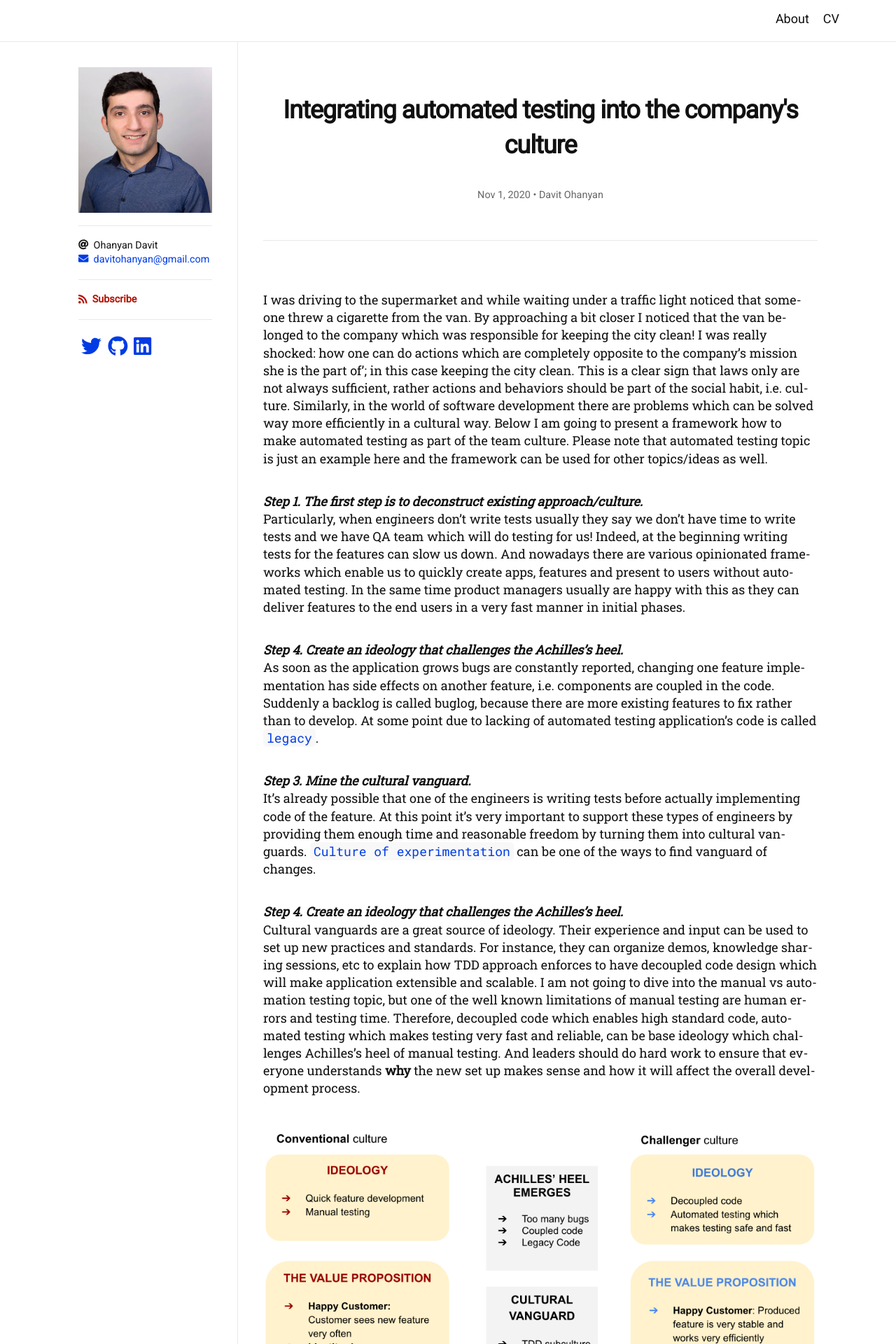
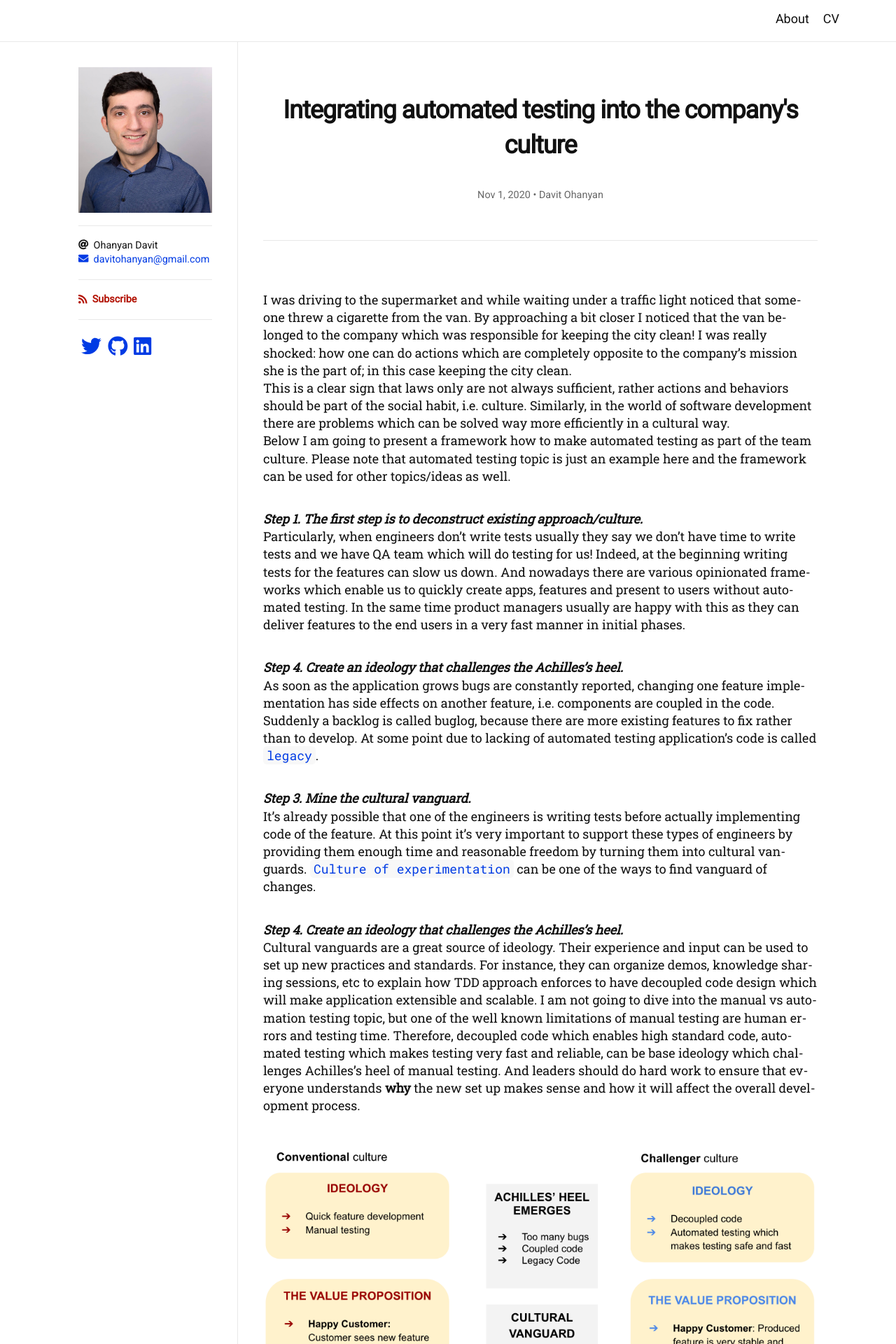
Before and after one commit to OhDavit/ohDavit.github.io, a Jekyll site: the page built from _posts/2020-11-01-culture-change.md, in a window 1280 px wide. Shown: the top 1920 px of the page at 70% size. Built offline with Jekyll 4.4.1, drawn with Linux system fonts in a browser that asks for light colours; nearby versions of some CDN libraries; some web fonts are replaced; comment, search, counter and statistics services are not loaded.

Commit message:
last commit

```diff
--- a/_posts/2020-11-01-culture-change.md
+++ b/_posts/2020-11-01-culture-change.md
@@ -5,7 +5,7 @@ author: Davit Ohanyan
 ---
 
 I was driving to the supermarket and while waiting under a traffic light noticed that someone threw a cigarette from the van. By approaching a bit closer I noticed that the van belonged to the company which was responsible for keeping the city clean!
-I was really shocked: how one can do actions which are completely opposite to the company's mission she is the part of'; in this case keeping the city clean.
+I was really shocked: how one can do actions which are completely opposite to the company's mission she is the part of; in this case keeping the city clean.
 This is a clear sign that laws only are not always sufficient, rather actions and behaviors should be part of the social habit, i.e. culture. Similarly, in the world of software development there are problems which can be solved way more efficiently in a cultural way.
 Below I am going to present a framework how to make automated testing as part of the team culture. Please note that automated testing topic is just an example here and the framework can be used for other topics/ideas as well.
 
```
